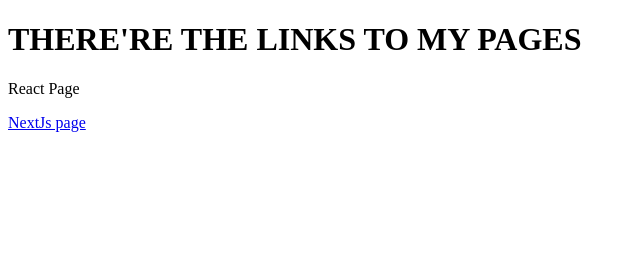
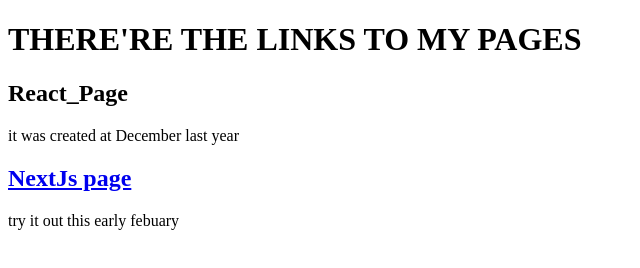
Before and after one commit to attarinchai/portfolio.github.io, a plain HTML site: page index.html in a window 1280 px wide. Shown: the whole page, without its empty margins (0-640 px from the left). Drawn offline with Linux system fonts and the light colour scheme.

Commit message:
Update index.html

```diff
--- a/index.html
+++ b/index.html
@@ -3,7 +3,9 @@
   <head></head>
   <body>
     <h1>THERE'RE THE LINKS TO MY PAGES</h1>
-    <p>React Page</p>
-    <a href="https://cv-by-nextjs-attarinchais-projects.vercel.app/">NextJs page</a>
+    <h2>React_Page</h2>
+    <p>it was created at December last year</p>
+    <h2><a href="https://cv-by-nextjs-attarinchais-projects.vercel.app/">NextJs page</a></h2>
+    <p>try it out this early febuary</p>
   </body>
 </html>
```
